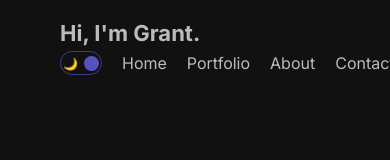
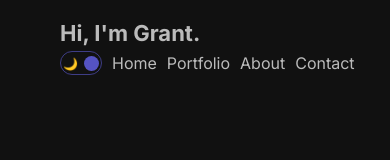
Before and after one commit to GrantLicata/Portfolio, a Next.js app: page / in a window 390 px wide. Shown: the top 160 px of the page. Built offline with nearby package versions, Linux system fonts and the light colour scheme.

Commit message:
Home page design correction

```diff
--- a/src/components/navbar/navbar.module.css
+++ b/src/components/navbar/navbar.module.css
@@ -35,4 +35,10 @@
     padding-top: 20px;
     padding-bottom: 20px;
   }
+
+  .links {
+    display: flex;
+    align-items: center;
+    gap: 10px;
+  }
 }
```
